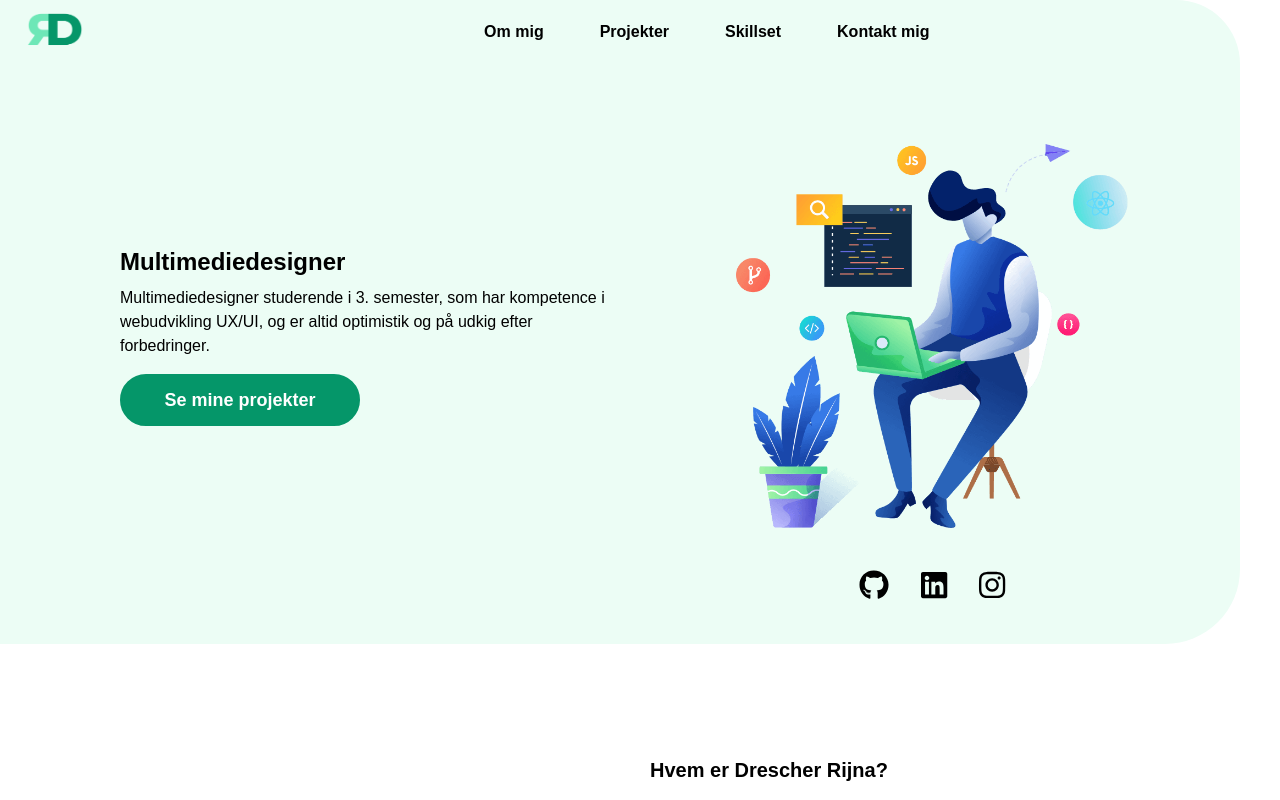
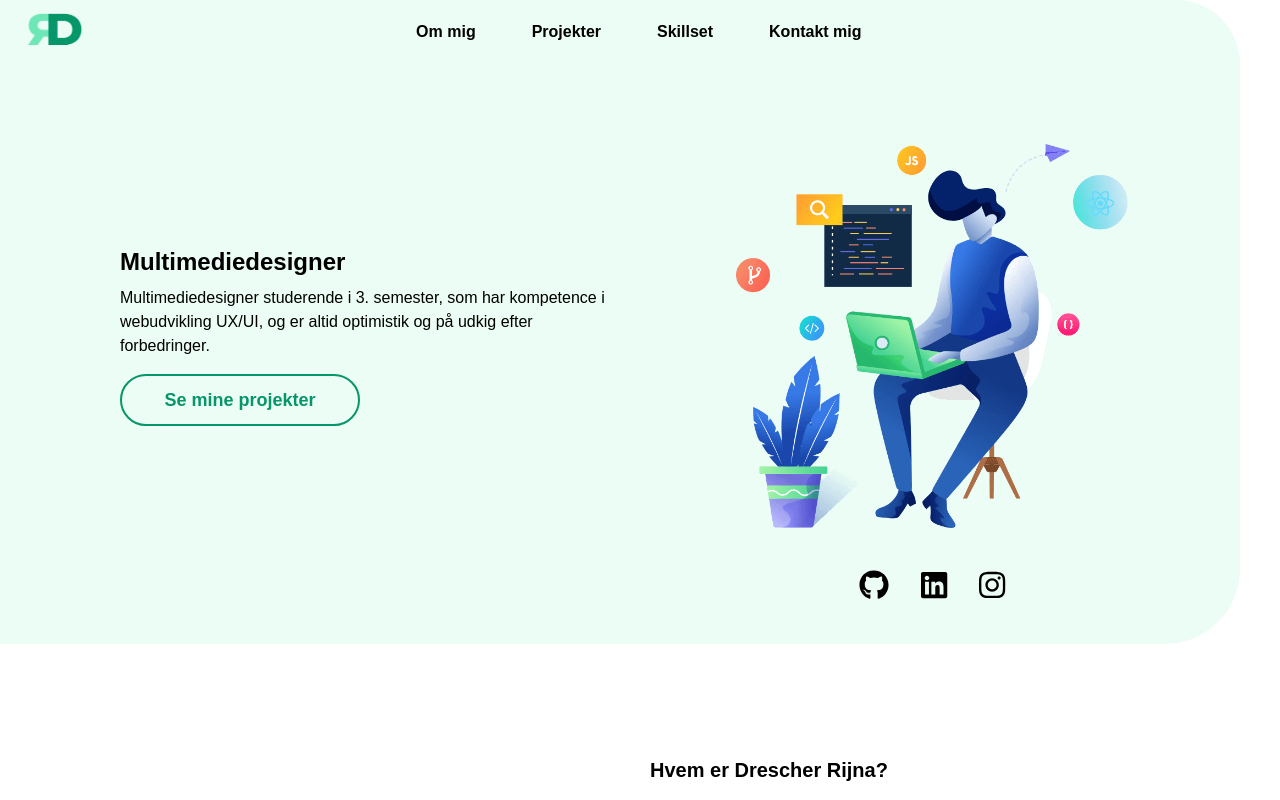
Before and after one commit to Drescher-Rijna/portfolio, a Next.js app: page / in a window 1280 px wide. In both pictures the pointer is over the button "Se mine projekter". Shown: the top 800 px of the page. Built offline with nearby package versions, Linux system fonts and the light colour scheme.

Commit message:
projekter sider på standby
en ny ide er kommet op. Istedet for undersider bliver der lavet popup modals for projekterne så det hele er en One page side

```diff
--- a/pages/index.js
+++ b/pages/index.js
@@ -11,6 +11,9 @@ import Navbar from '../components/Navbar'
 import Head from 'next/head'
 import { FontAwesomeIcon } from '@fortawesome/react-fontawesome'
 import { faLinkedin, faGithub, faInstagram } from '@fortawesome/free-brands-svg-icons';
+import { scrollToTop } from "react-scroll/modules/mixins/animate-scroll";
+import { animateScroll as scroll } from 'react-scroll'
+import { Link as LinkS } from 'react-scroll'
 
 export default function Home() {
 
@@ -50,9 +53,13 @@ export default function Home() {
                 Multimediedesigner studerende i 3. semester, som har kompetence i webudvikling UX/UI,
                 og er altid optimistik og på udkig efter forbedringer.
               </p>
-              <button>
-                Se mine projekter
-              </button>
+
+                <button className="btn-style">
+                  <LinkS activeClass="active" to='projekter-section' smooth={true} duration={500} spy={true} exact='true' offset={-120} >
+                    Se mine projekter
+                  </LinkS>
+                </button>
+
             </article>
             <img src="/heroimage.png" />
             <div className="socials-hero">
@@ -150,7 +157,7 @@ export default function Home() {
               <textarea required onChange={(e)=>{setMessage(e.target.value)}} value={message} name="Message" placeholder="Skriv en besked...">
 
               </textarea>
-              <button type="submit" value="Send" onSubmit={handleSubmit}>
+              <button className="btn-style" type="submit" value="Send" onSubmit={handleSubmit}>
                 Send
               </button>
               <input type="hidden" name="recipient" value="drescherrijna@drescher-rijna.dk" />
--- a/styles/globals.css
+++ b/styles/globals.css
@@ -150,6 +150,36 @@ a {
 }
 
 
+/* General for all buttons */
+.btn-style {
+  @apply border-2;
+  @apply border-green-600;
+  @apply ease-in-out;
+  transition: all 0.25s;
+}
+
+.btn-style:hover,
+.btn-style:active,
+.btn-style:focus {
+  @apply bg-transparent;
+  @apply text-green-600;
+  font-weight: 700;
+  @apply border-green-600;
+  @apply border-2;
+}
+
+#hero-section article button:hover,
+#hero-section article button:active,
+#hero-section article button:focus {
+  @apply bg-transparent;
+  @apply text-green-600;
+  font-weight: 700;
+  @apply border-green-600;
+  @apply border-2;
+}
+
+
+
 * {
   box-sizing: border-box;
 }
@@ -157,6 +187,8 @@ a {
 .content {
   @apply w-full;
 }
+
+
 
 /* NAVIGATION */
 header {
@@ -204,6 +236,8 @@ header * {
   @apply justify-center;
   @apply border-2;
   @apply border-white;
+  @apply ease-in-out;
+  transition: all 0.25s;
 }
 
 .header-detail-page button:hover {
@@ -1564,13 +1598,12 @@ footer p {
     @apply flex;
     @apply items-center;
     @apply pr-0;
-
   }
 
   .menu-liste-desktop .li-default {
     @apply ease-in-out;
     @apply px-7;
-    @apply py-2;
+    @apply py-4;
     @apply text-base;
 
     /* before scroll */
@@ -1589,7 +1622,7 @@ footer p {
 
   .menu-liste-desktop a:hover  {
     @apply border-b-4;
-    @apply border-green-300;
+    @apply border-green-600;
   }
 
   .menu-liste-desktop-scroll a:hover  {
@@ -2053,6 +2086,10 @@ footer p {
     min-width: 71px;
     @apply pr-10;
     @apply pl-6;
+  }
+
+  .menu-liste-desktop {
+    @apply pr-28;
   }
 
   /* socials */
@@ -2266,6 +2303,10 @@ footer p {
     @apply pl-8;
   }
 
+  .menu-liste-desktop {
+    @apply pr-48;
+  }
+
 
   /* socials */
   .socials-desktop-scroll ul {
@@ -2468,21 +2509,3 @@ footer p {
 
 
 }
-
-/* General for all buttons */
-button {
-  @apply border-2;
-  @apply border-green-600;
-  @apply ease-in-out;
-  transition: all 0.25s;
-}
-
-button:hover,
-button:active,
-button:focus {
-  @apply bg-transparent;
-  @apply text-green-600;
-  font-weight: 700;
-  @apply border-green-600;
-  @apply border-2;
-}
```
